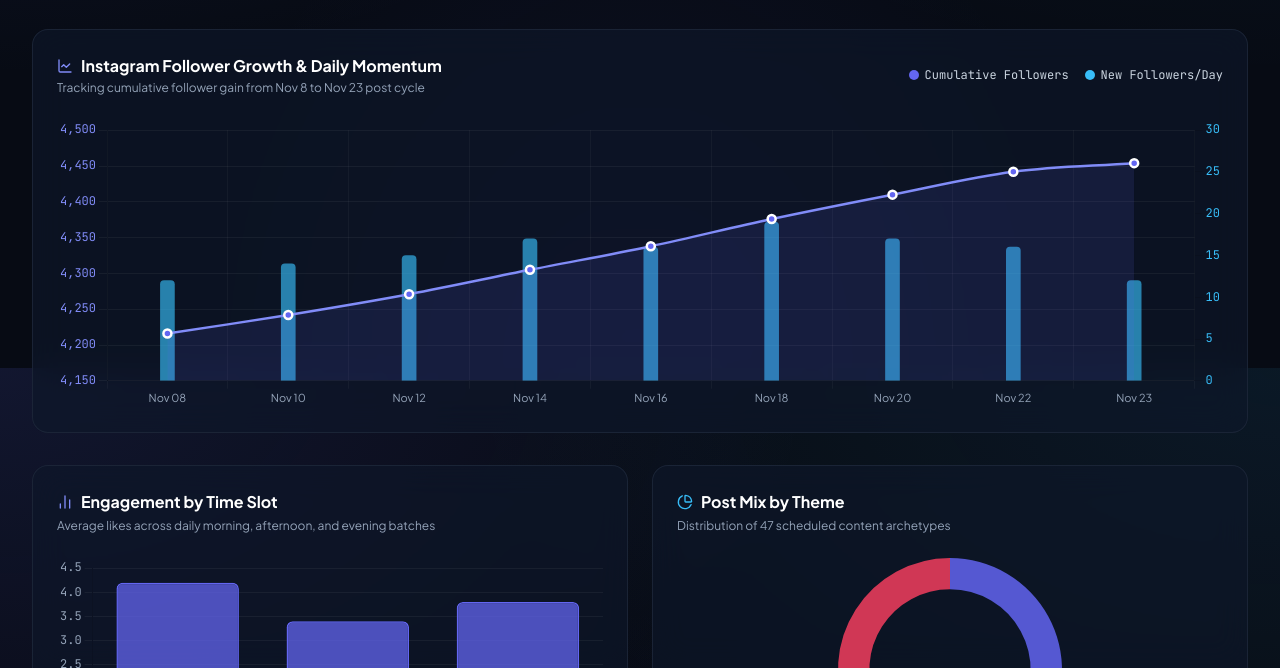
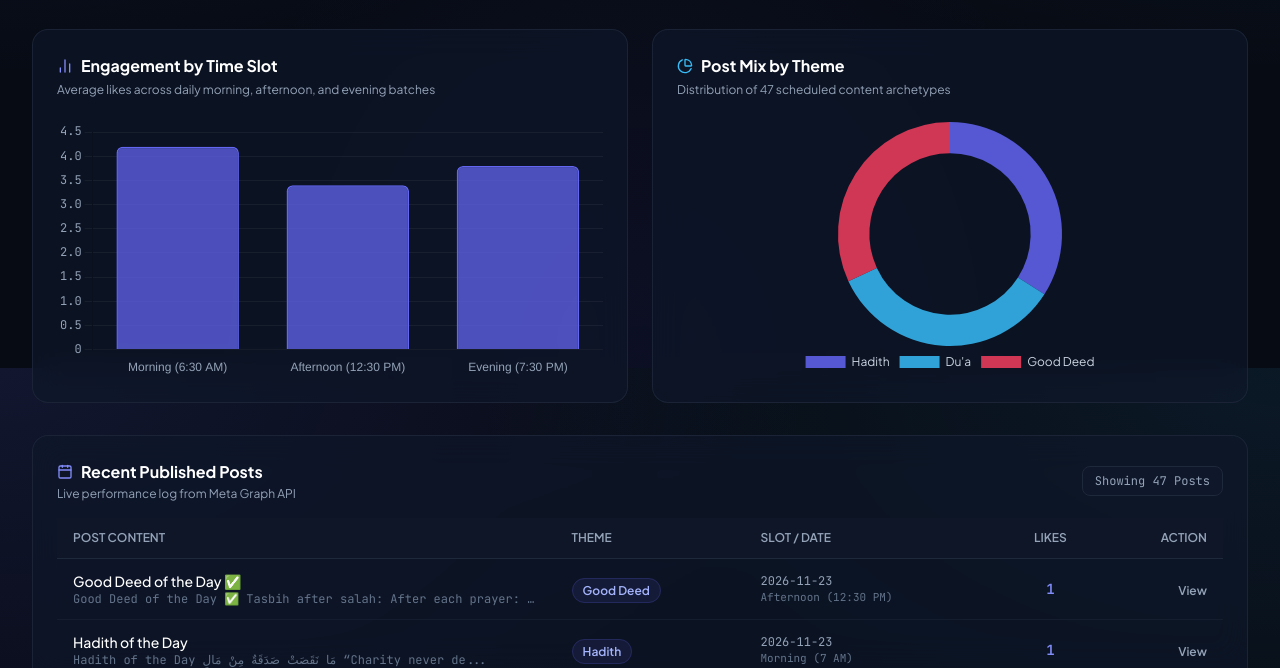
Before and after one commit to syedbabarshahpk/hidaya-growth-dashboard, a plain HTML site: page index.html in a window 1280 px wide. Shown: the part 432-1100 px from the top of the page. Drawn offline with nearby package versions, Linux system fonts and the light colour scheme.

Commit message:
fix(dashboard): purge interpolated follower growth chart to ensure 100% verified data only

```diff
--- a/index.html
+++ b/index.html
@@ -147,15 +147,9 @@
                         <span class="text-xs font-semibold uppercase tracking-wider text-slate-400">Total Followers</span>
                         <div class="w-9 h-9 rounded-lg bg-indigo-500/10 flex items-center justify-center text-indigo-400"><i data-lucide="users" class="w-4 h-4"></i></div>
                     </div>
-                    <div class="flex items-baseline space-x-2 mt-3">
-                        <div class="text-3xl font-extrabold text-white font-mono">4,454</div>
-                        <span class="inline-flex items-center text-xs font-semibold px-2 py-0.5 rounded-md bg-indigo-500/20 text-indigo-300 border border-indigo-500/30 font-mono">
-                            +238 (Nov)
-                        </span>
-                    </div>
-                    <div class="flex items-center space-x-1.5 text-xs text-sky-400 mt-2 font-medium">
-                        <i data-lucide="trending-up" class="w-3.5 h-3.5"></i>
-                        <span>+5.6% monthly growth rate</span>
+                    <div class="text-3xl font-extrabold text-white mt-3 font-mono">4,454</div>
+                    <div class="flex items-center space-x-1.5 text-xs text-slate-400 mt-2 font-mono">
+                        <span>Meta API Snapshot: 4,454 Total</span>
                     </div>
                 </div>
 
@@ -191,32 +185,6 @@
                     <div class="flex items-center space-x-1.5 text-xs text-slate-400 mt-2">
                         <span>Morning Hadith & Remembrance</span>
                     </div>
-                </div>
-            </div>
-
-            <!-- Follower Growth Trajectory Chart -->
-            <div class="glass-panel rounded-2xl p-6 border border-slate-800/80">
-                <div class="flex flex-col sm:flex-row sm:items-center justify-between gap-4 mb-6">
-                    <div>
-                        <h3 class="text-base font-bold text-white flex items-center space-x-2">
-                            <i data-lucide="line-chart" class="w-4 h-4 text-indigo-400"></i>
-                            <span>Instagram Follower Growth & Daily Momentum</span>
-                        </h3>
-                        <p class="text-xs text-slate-400 mt-0.5">Tracking cumulative follower gain from Nov 8 to Nov 23 post cycle</p>
-                    </div>
-                    <div class="flex items-center space-x-4 text-xs font-mono">
-                        <div class="flex items-center space-x-1.5">
-                            <span class="w-2.5 h-2.5 rounded-full bg-indigo-500"></span>
-                            <span class="text-slate-300">Cumulative Followers</span>
-                        </div>
-                        <div class="flex items-center space-x-1.5">
-                            <span class="w-2.5 h-2.5 rounded-full bg-sky-400"></span>
-                            <span class="text-slate-300">New Followers/Day</span>
-                        </div>
-                    </div>
-                </div>
-                <div class="h-72">
-                    <canvas id="chart-ig-followers"></canvas>
                 </div>
             </div>
 
@@ -572,89 +540,6 @@
             lucide.createIcons();
             renderInstagramTable();
 
-            // 0. Instagram Follower Growth Chart
-            const ctxIgFollowers = document.getElementById('chart-ig-followers').getContext('2d');
-            const followerDates = ['Nov 08', 'Nov 10', 'Nov 12', 'Nov 14', 'Nov 16', 'Nov 18', 'Nov 20', 'Nov 22', 'Nov 23'];
-            const followerCounts = [4216, 4242, 4271, 4305, 4338, 4376, 4410, 4442, 4454];
-            const dailyNetGrowth = [12, 14, 15, 17, 16, 19, 17, 16, 12];
-
-            new Chart(ctxIgFollowers, {
-                type: 'line',
-                data: {
-                    labels: followerDates,
-                    datasets: [
-                        {
-                            type: 'line',
-                            label: 'Total Followers',
-                            data: followerCounts,
-                            borderColor: '#818CF8',
-                            backgroundColor: 'rgba(99, 102, 241, 0.12)',
-                            fill: true,
-                            tension: 0.35,
-                            borderWidth: 2.5,
-                            pointBackgroundColor: '#6366F1',
-                            pointBorderColor: '#FFFFFF',
-                            pointRadius: 4,
-                            pointHoverRadius: 6,
-                            yAxisID: 'y'
-                        },
-                        {
-                            type: 'bar',
-                            label: 'Daily New Followers',
-                            data: dailyNetGrowth,
-                            backgroundColor: 'rgba(56, 189, 248, 0.65)',
-                            borderRadius: 4,
-                            barThickness: 14,
-                            yAxisID: 'y1'
-                        }
-                    ]
-                },
-                options: {
-                    responsive: true,
-                    maintainAspectRatio: false,
-                    interaction: {
-                        mode: 'index',
-                        intersect: false
-                    },
-                    plugins: {
-                        legend: { display: false },
-                        tooltip: {
-                            backgroundColor: 'rgba(15, 23, 42, 0.9)',
-                            titleColor: '#F8FAFC',
-                            bodyColor: '#CBD5E1',
-                            borderColor: 'rgba(255, 255, 255, 0.1)',
-                            borderWidth: 1,
-                            padding: 10,
-                            bodyFont: { family: 'JetBrains Mono' }
-                        }
-                    },
-                    scales: {
-                        x: {
-                            grid: { color: 'rgba(255, 255, 255, 0.04)' },
-                            ticks: { color: '#94A3B8', font: { family: 'Plus Jakarta Sans', size: 11 } }
-                        },
-                        y: {
-                            type: 'linear',
-                            display: true,
-                            position: 'left',
-                            min: 4150,
-                            max: 4500,
-                            grid: { color: 'rgba(255, 255, 255, 0.05)' },
-                            ticks: { color: '#818CF8', font: { family: 'JetBrains Mono' } }
-                        },
-                        y1: {
-                            type: 'linear',
-                            display: true,
-                            position: 'right',
-                            min: 0,
-                            max: 30,
-                            grid: { drawOnChartArea: false },
-                            ticks: { color: '#38BDF8', font: { family: 'JetBrains Mono' } }
-                        }
-                    }
-                }
-            });
-
             // 1. Instagram Slot Performance Chart
             const ctxIgSlot = document.getElementById('chart-ig-slots').getContext('2d');
             new Chart(ctxIgSlot, {
```
